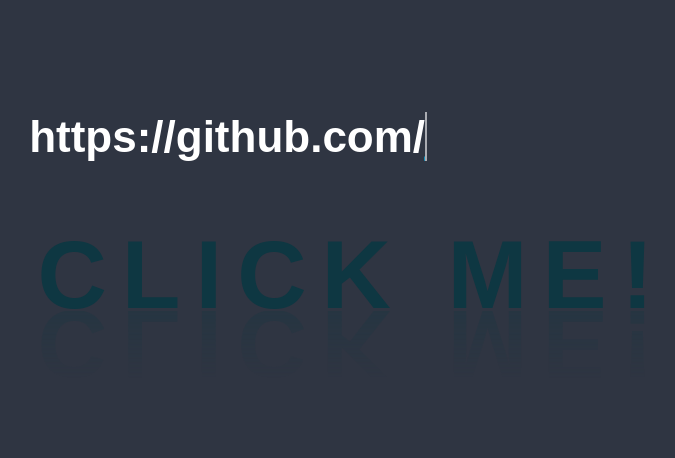
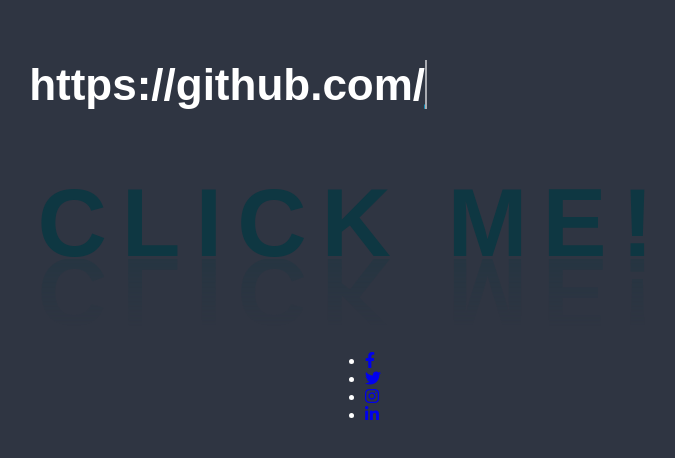
Before and after one commit to jonyurisoon/yuyumeister, a plain HTML site: page index.html in a window 1280 px wide. Shown: the part 150-608 px from the top of the page, without its empty margins (287-962 px from the left). Drawn offline with Linux system fonts and the light colour scheme.

Commit message:
Update index.html

```diff
--- a/index.html
+++ b/index.html
@@ -4,6 +4,7 @@
     <meta charset="UTF-8">
     <meta name="viewport" content="width=device-width, initial-scale=1.0">
     <link rel="preconnect" href="https://fonts.gstatic.com">
+    <link rel="stylesheet" href="https://cdnjs.cloudflare.com/ajax/libs/font-awesome/5.15.3/css/all.min.css"/>
     <link href="https://fonts.googleapis.com/css2?family=Balsamiq+Sans:wght@700&display=swap" rel="stylesheet">
     <link rel="stylesheet" href="styles.css">
     <link href="icon/favicon.ico" rel="icon" type="image/x-icon">
@@ -14,6 +15,12 @@
         https://github.com/<span></span>
     </div>
     <h2 id="myButton" >Click me!</h2>
+    <ul>
+        <li><a href="https://www.facebook.com/jonyurisoon/" target="_blank"><i class="fab fa-facebook-f"></i></a></li>
+        <li><a href="https://twitter.com/jonyurisoon" target="_blank"><i class="fab fa-twitter"></i></a></li>
+        <li><a href="https://www.instagram.com/jonyurisoon/" target="_blank"><i class="fab fa-instagram"></i></a></li>
+        <li><a href="https://www.linkedin.com/" target="_blank"><i class="fab fa-linkedin-in"></i></a></li>
+     </ul>
     <script src="script.js" type="text/javascript"></script>
 </body>
 </html>
```
